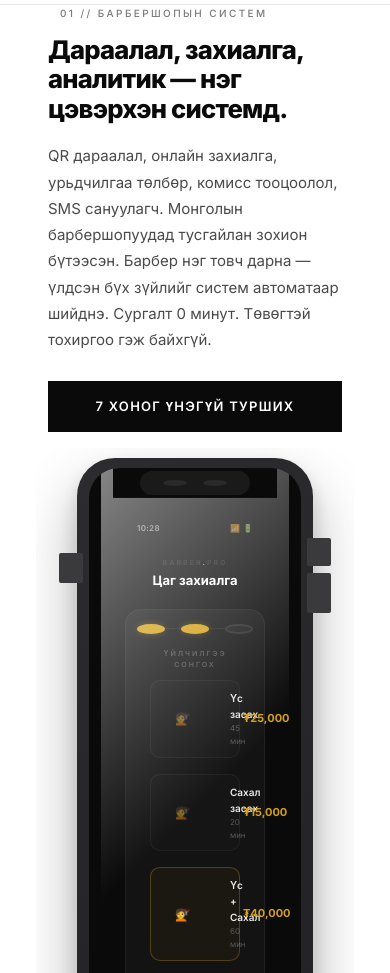
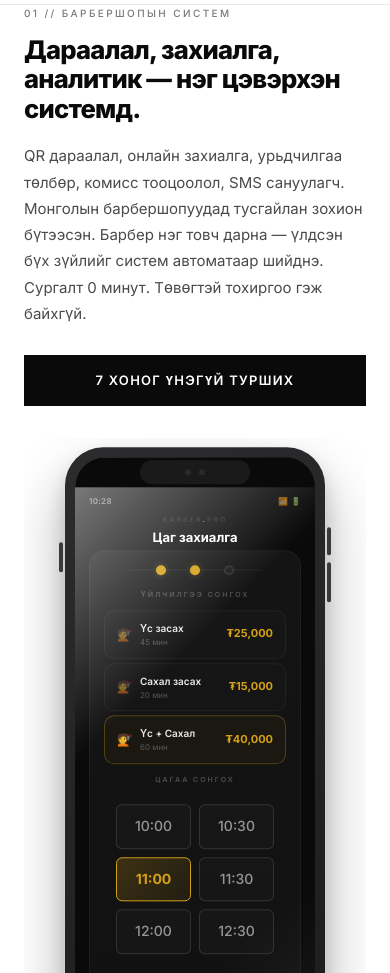
Before and after one commit to Erden8830/barber-system, a website: page prototype-premium.html in a window 390 px wide. Shown: the part 51-1024 px from the top of the page. Drawn offline with Linux system fonts and the light colour scheme.

Commit message:
Fix mockup warp: remove blanket div/section overflow rules, target only grid containers

```diff
--- a/prototype-premium.html
+++ b/prototype-premium.html
@@ -32,7 +32,7 @@
    ============================================ */
 *,*::before,*::after{margin:0;padding:0;box-sizing:border-box}
 html{scroll-behavior:smooth;overflow-x:hidden}
-div,section,.container{max-width:100%!important;box-sizing:border-box!important}
+.hero-grid,.features-grid,.noshow-grid,.pricing-grid,.container,.section,.trust-strip,.footer{max-width:100%;box-sizing:border-box}
 input,select,textarea{font-size:16px!important}
 body{
   font-family: Inter, -apple-system, sans-serif;
@@ -506,21 +506,21 @@ a{ color: var(--black); text-decoration: none; transition: color .2s; }
     white-space: nowrap !important;
     margin: 0 auto !important;
   }
-  .phone-mockup, .hero-image, img[src*="mockup"], [class*="mockup"] {
+  .phone-mockup {
     max-width: 260px !important;
     height: auto !important;
     margin: 16px auto !important;
     display: block !important;
   }
-  .grid-container, .columns, section, div {
+  .hero-grid, .features-grid, .noshow-grid, .pricing-grid {
     padding-left: 12px !important;
     padding-right: 12px !important;
-    gap: 16px !important;
   }
-  header, .navbar {
-    display: flex !important;
-    justify-content: space-between !important;
-    align-items: center !important;
+  .section > .container {
+    padding-left: 12px !important;
+    padding-right: 12px !important;
+  }
+  header.nav {
     padding: 10px 16px !important;
   }
 }
```
Also changed, not shown: public/landing.html (+8 -8 lines).
